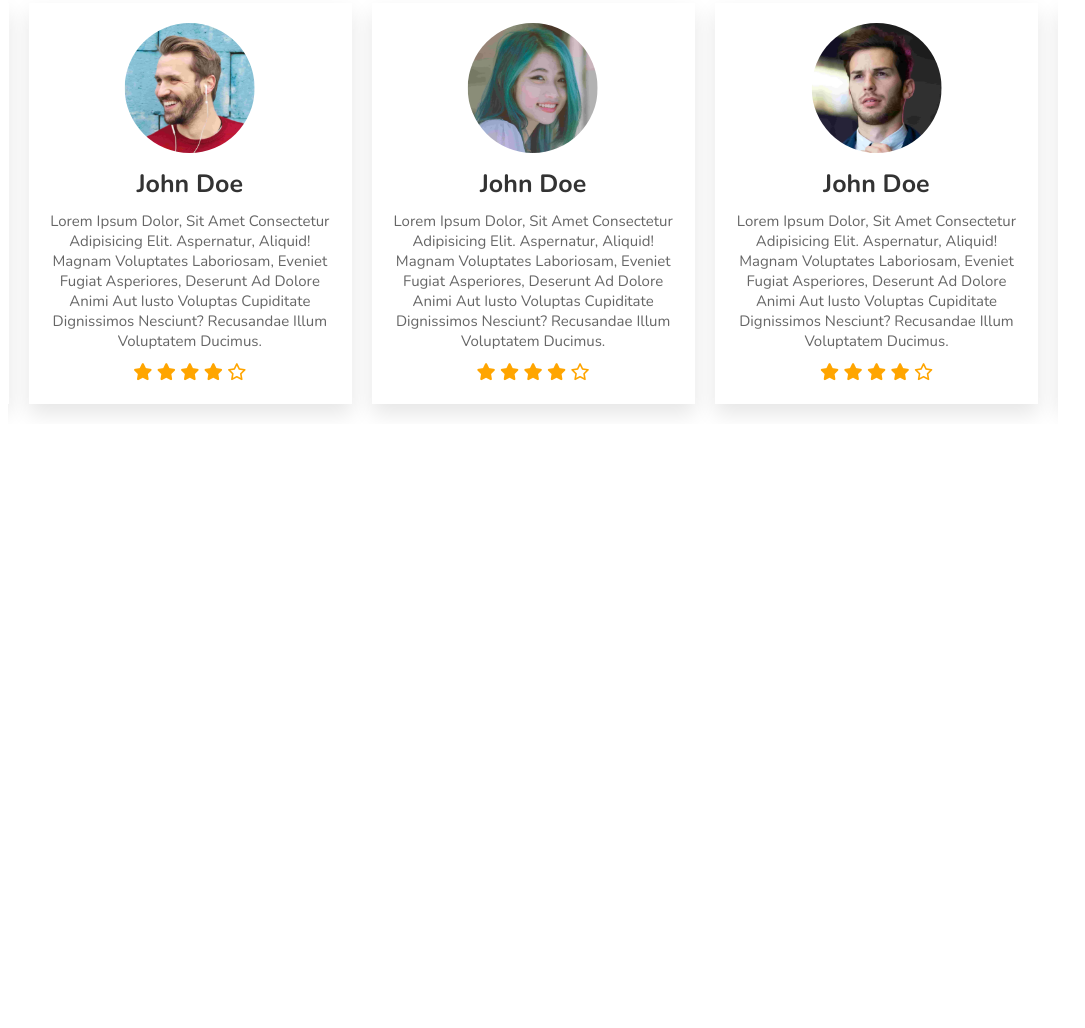
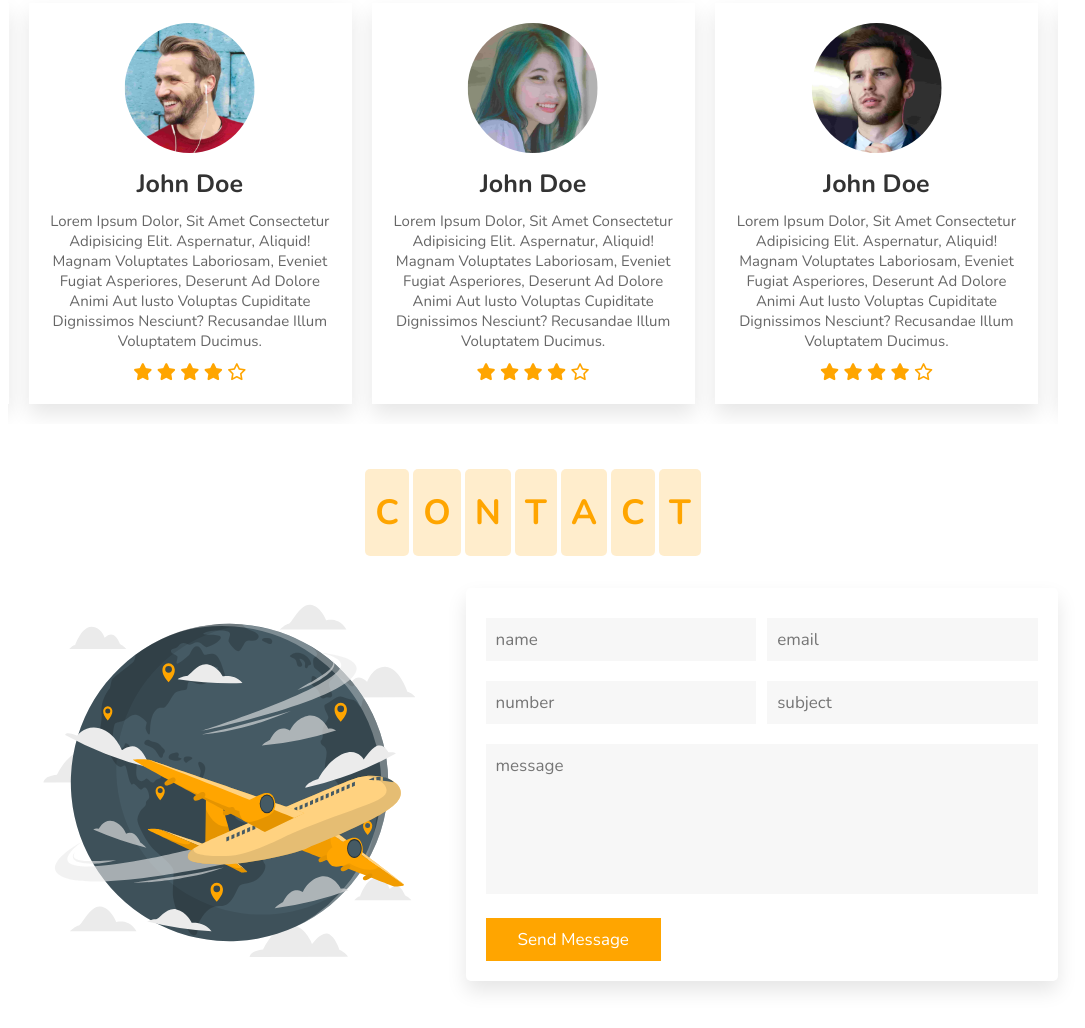
Before and after one commit to kaloyan/Frontend-Projects, a website: page travel-website/index.html in a window 1280 px wide. Shown: the part 5573-6601 px from the top of the page, without its empty margins (107-1192 px from the left). Before the commit the page ends 6017 px from the top, so only its background shows below. Drawn offline with nearby package versions, Linux system fonts and the light colour scheme.

Commit message:
Travel Website: Implemented contact section

```diff
--- a/travel-website/css/style.css
+++ b/travel-website/css/style.css
@@ -520,6 +520,51 @@ header .search-bar-container label:hover {
   color: var(--orange);
 }
 
+#contact .row {
+  display: flex;
+  flex-wrap: wrap;
+  gap: 1.5rem;
+  align-items: center;
+}
+
+#contact .row .image {
+  flex: 1 1 35rem;
+}
+
+#contact .row .image img {
+  width: 100%;
+}
+
+#contact .row form {
+  flex: 1 1 50rem;
+  padding: 2rem;
+  box-shadow: 0 1rem 2rem rgba(0, 0, 0, 0.1);
+  border-radius: 0.5rem;
+}
+
+#contact .row form .input-box {
+  display: flex;
+  flex-wrap: wrap;
+  justify-content: space-between;
+}
+
+#contact .row form .input-box input,
+#contact .row form textarea {
+  width: 49%;
+  margin: 1rem 0;
+  padding: 1rem;
+  font-size: 1.7rem;
+  color: #333;
+  background: #f7f7f7;
+  text-transform: none;
+}
+
+#contact .row form textarea {
+  height: 15rem;
+  width: 100%;
+  resize: none;
+}
+
 /* media queries */
 
 @media (max-width: 1200px) {
@@ -575,4 +620,8 @@ header .search-bar-container label:hover {
   .heading span {
     font-size: 2.5rem;
   }
+
+  #contact .row form .input-box input {
+    width: 100%;
+  }
 }
--- a/travel-website/index.html
+++ b/travel-website/index.html
@@ -595,5 +595,47 @@
       </div>
     </section>
     <!-- review section end -->
+
+    <!-- contact section start -->
+    <section id="contact" class="contact">
+      <h1 class="heading">
+        <span>c</span>
+        <span>o</span>
+        <span>n</span>
+        <span>t</span>
+        <span>a</span>
+        <span>c</span>
+        <span>t</span>
+      </h1>
+
+      <div class="row">
+        <div class="image">
+          <img src="images/contact-img.svg" alt="" />
+        </div>
+
+        <form action="">
+          <div class="input-box">
+            <input type="text" placeholder="name" />
+            <input type="email" placeholder="email" />
+          </div>
+
+          <div class="input-box">
+            <input type="number" placeholder="number" />
+            <input type="text" placeholder="subject" />
+          </div>
+
+          <textarea
+            placeholder="message"
+            name=""
+            id=""
+            cols="30"
+            rows="10"
+          ></textarea>
+
+          <input type="submit" class="btn" value="send message" />
+        </form>
+      </div>
+    </section>
+    <!-- contact section end -->
   </body>
 </html>
```
